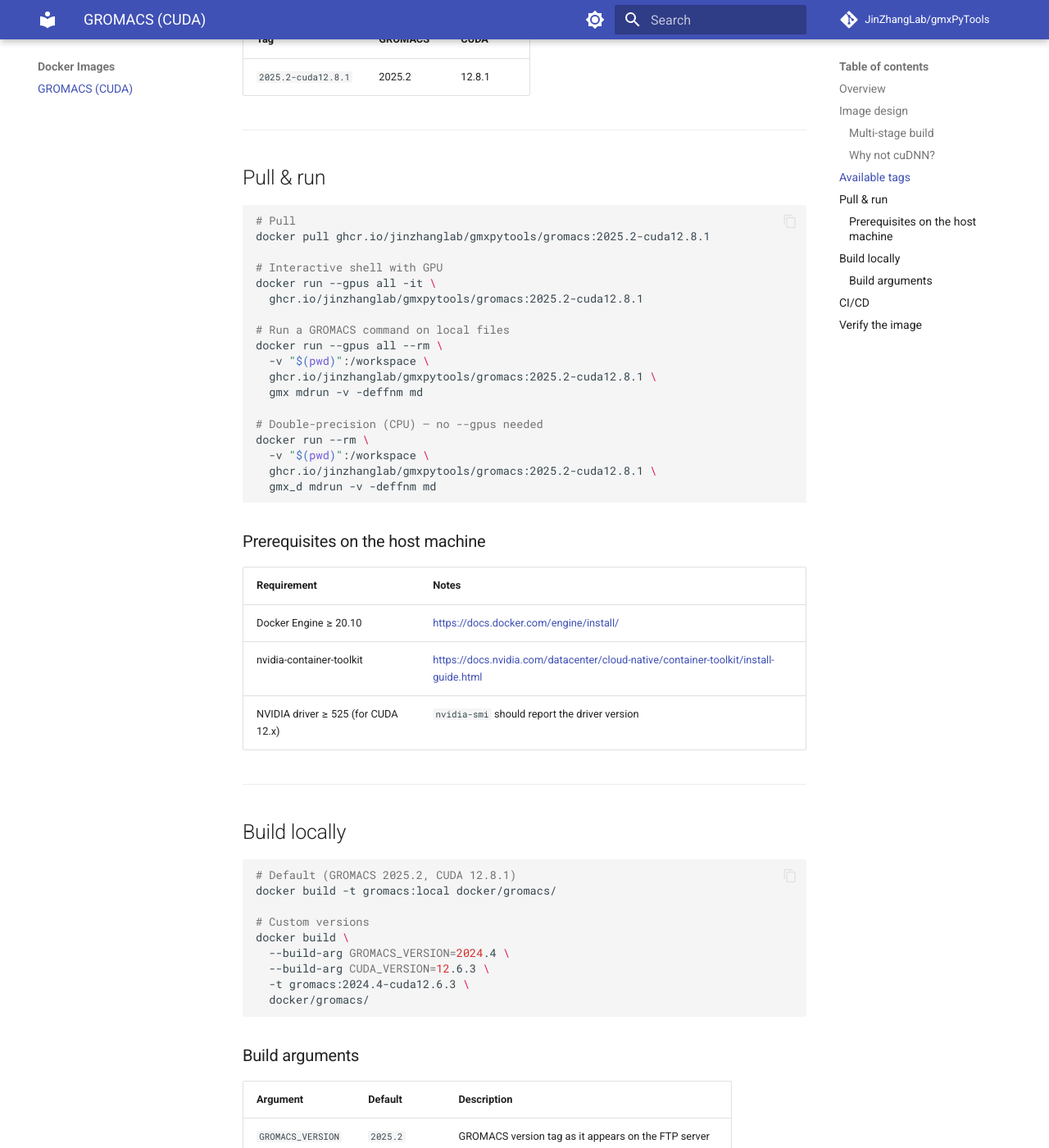
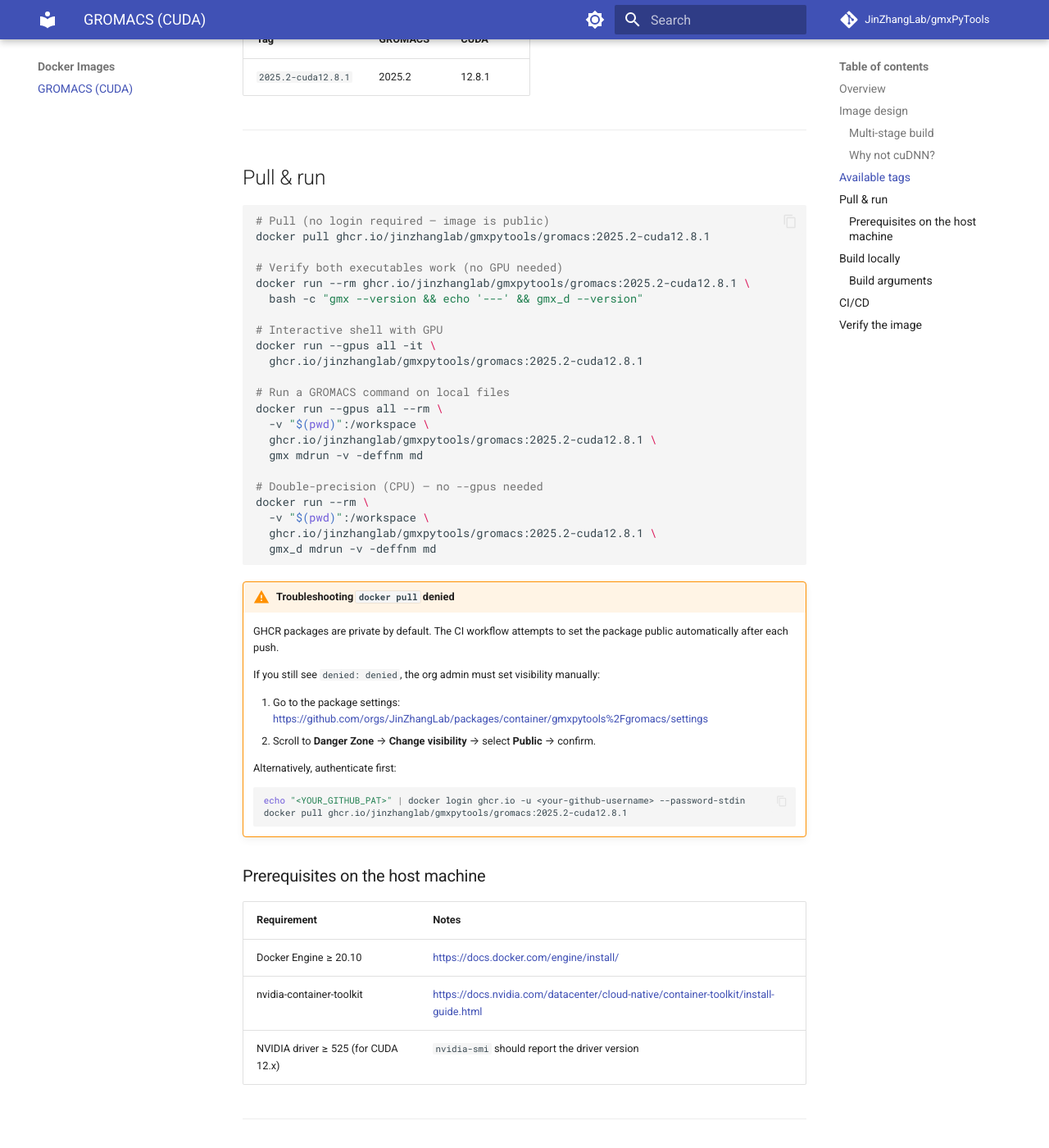
Before and after one commit to JinZhangLab/gmxPyTools, an MkDocs documentation site: the page built from docs/docker/gromacs.md, in a window 1280 px wide and 1400 px high, scrolled down 1483 px. Shown: the whole window at 82% size. Built offline with MkDocs 1.6.1 and Material for MkDocs 9.7.7, drawn with Linux system fonts in a browser that asks for light colours; comment, search, counter and statistics services are not loaded.

Commit message:
Fix GHCR pull denied: auto-publicize package after push + troubleshooting docs
Agent-Logs-Url: https://github.com/JinZhangLab/gmxPyTools/sessions/f8e0432d-b7b2-4a3a-a041-85cd26e4cf78

Co-authored-by: JinZhangLab <12555398+JinZhangLab@users.noreply.github.com>

````diff
--- a/docs/docker/gromacs.md
+++ b/docs/docker/gromacs.md
@@ -57,8 +57,12 @@ Tags follow the pattern `<gromacs-version>-cuda<cuda-version>`:
 ## Pull & run
 
 ```bash
-# Pull
+# Pull (no login required — image is public)
 docker pull ghcr.io/jinzhanglab/gmxpytools/gromacs:2025.2-cuda12.8.1
+
+# Verify both executables work (no GPU needed)
+docker run --rm ghcr.io/jinzhanglab/gmxpytools/gromacs:2025.2-cuda12.8.1 \
+  bash -c "gmx --version && echo '---' && gmx_d --version"
 
 # Interactive shell with GPU
 docker run --gpus all -it \
@@ -76,6 +80,22 @@ docker run --rm \
   ghcr.io/jinzhanglab/gmxpytools/gromacs:2025.2-cuda12.8.1 \
   gmx_d mdrun -v -deffnm md
 ```
+
+!!! warning "Troubleshooting `docker pull` denied"
+    GHCR packages are private by default. The CI workflow attempts to set the package
+    public automatically after each push.
+
+    If you still see `denied: denied`, the org admin must set visibility manually:
+
+    1. Go to the package settings:
+       <https://github.com/orgs/JinZhangLab/packages/container/gmxpytools%2Fgromacs/settings>
+    2. Scroll to **Danger Zone** → **Change visibility** → select **Public** → confirm.
+
+    Alternatively, authenticate first:
+    ```bash
+    echo "<YOUR_GITHUB_PAT>" | docker login ghcr.io -u <your-github-username> --password-stdin
+    docker pull ghcr.io/jinzhanglab/gmxpytools/gromacs:2025.2-cuda12.8.1
+    ```
 
 ### Prerequisites on the host machine
 
````
Also changed, not shown: README.md (+20 -10 lines), 1 other file.
